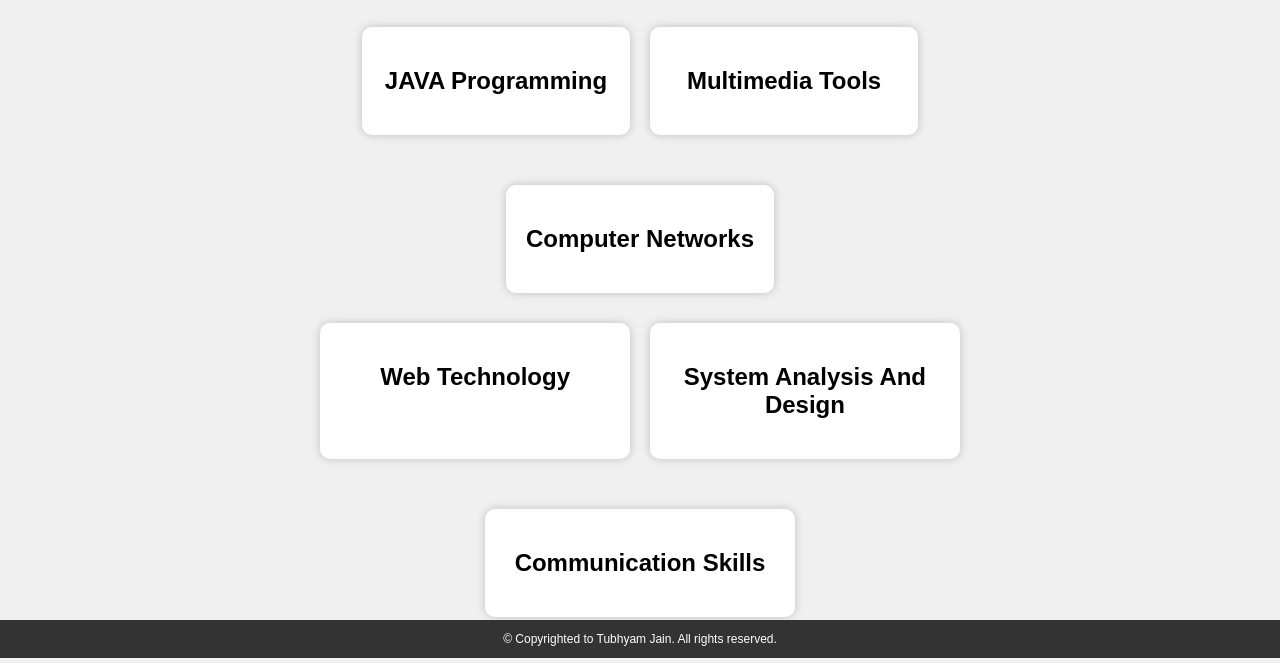
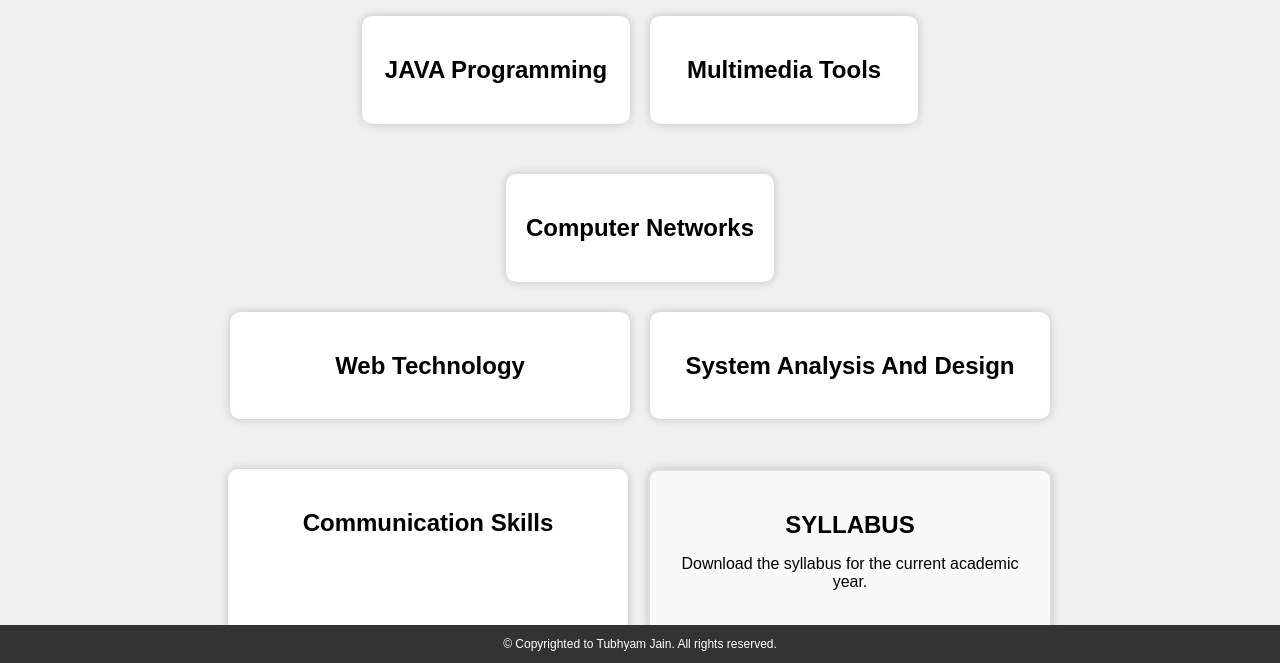
Before and after one commit to Tubhyamjain/ACE, a plain HTML site: page index.html in a window 1280 px wide. Shown: the part 142-805 px from the top of the page. Drawn offline with Linux system fonts and the light colour scheme.

Commit message:
Update index.html

```diff
--- a/index.html
+++ b/index.html
@@ -3,7 +3,7 @@
 <head>
 <meta charset="UTF-8">
 <meta name="viewport" content="width=device-width, initial-scale=1.0">
-<link rel="stylesheet" href="Style.css"> <!-- Include your CSS file here -->
+<link rel="stylesheet" href="style.css"> <!-- Include your CSS file here -->
 <title>Interactive Study Website</title>
 </head>
 <body class="index-background"> <!-- Apply the index-background class here -->
@@ -48,6 +48,11 @@
       <h2>Communication Skills</h2>
       <!-- Add content, study materials, previous year papers, and project works here -->
     </div>
+    <div class="box" id="syllabus">
+        <h2><a href=syllabus.html>SYLLABUS</a></h2>
+        <p>Download the syllabus for the current academic year.</p>
+
+      </div>
   </div>
 
   <footer>
```
